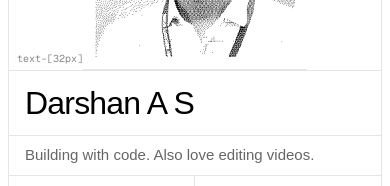
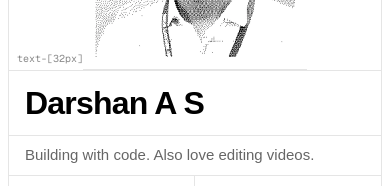
Before and after one commit to Darshan-A-S/portfolio, a React (Vite) app: page / in a window 390 px wide. Shown: the part 469-655 px from the top of the page. Built offline with nearby package versions, Linux system fonts and the light colour scheme; no server answers; a web font is replaced by a local one.

Commit message:
Restore font-bold on name heading

```diff
--- a/src/components/name.jsx
+++ b/src/components/name.jsx
@@ -17,7 +17,7 @@ const Name = () => {
             <div className="relative flex-1">
               <span className="absolute bottom-1 left-2 font-mono text-[10px] text-[var(--color-text-muted)]">text-[32px]</span>
             </div>
-            <h1 className="text-[32px] sm:font-bold tracking-tight border-t border-b border-[color:var(--color-border)] px-4 py-2">
+            <h1 className="text-[32px] font-bold tracking-tight border-t border-b border-[color:var(--color-border)] px-4 py-2">
               Darshan A S
             </h1>
             <p className="text-[15px] text-[var(--color-text-secondary)] px-4 py-2">
```
